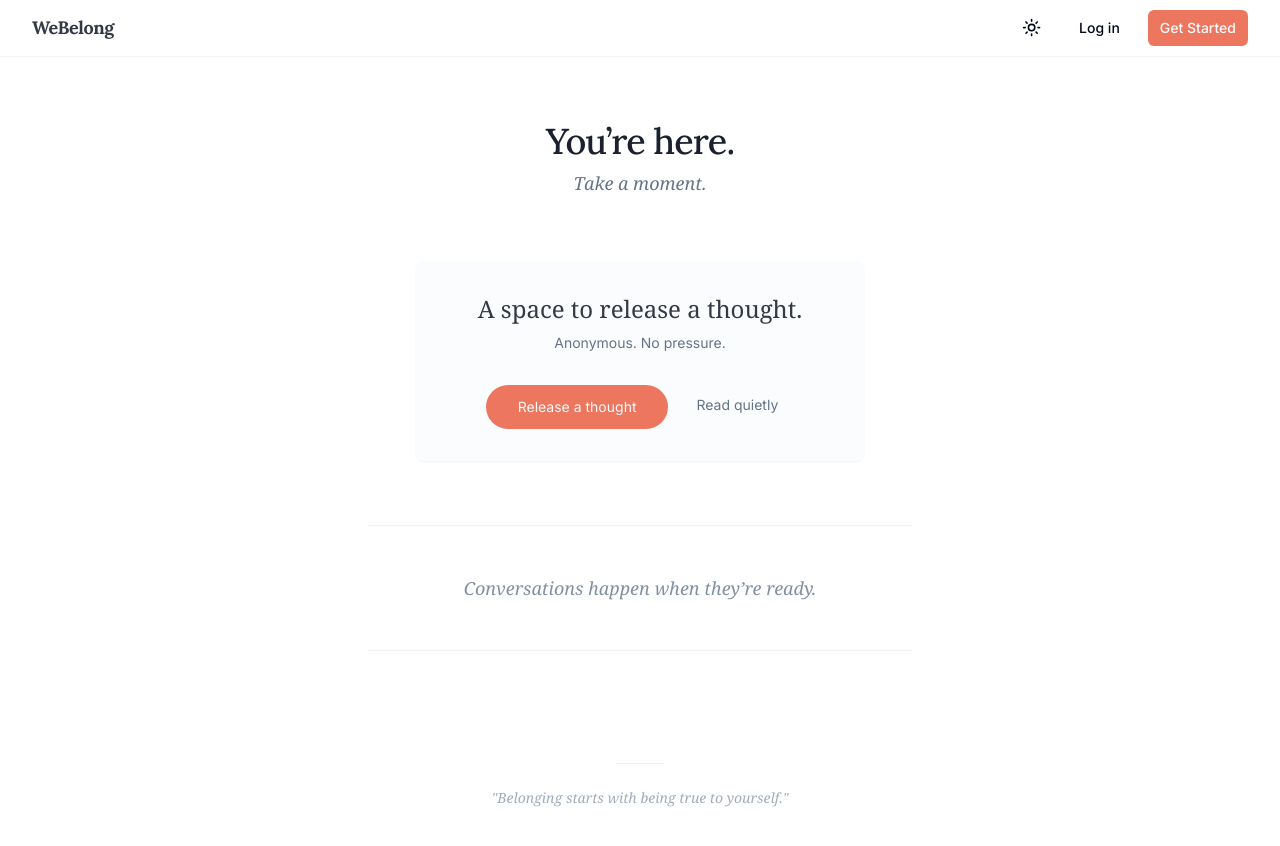
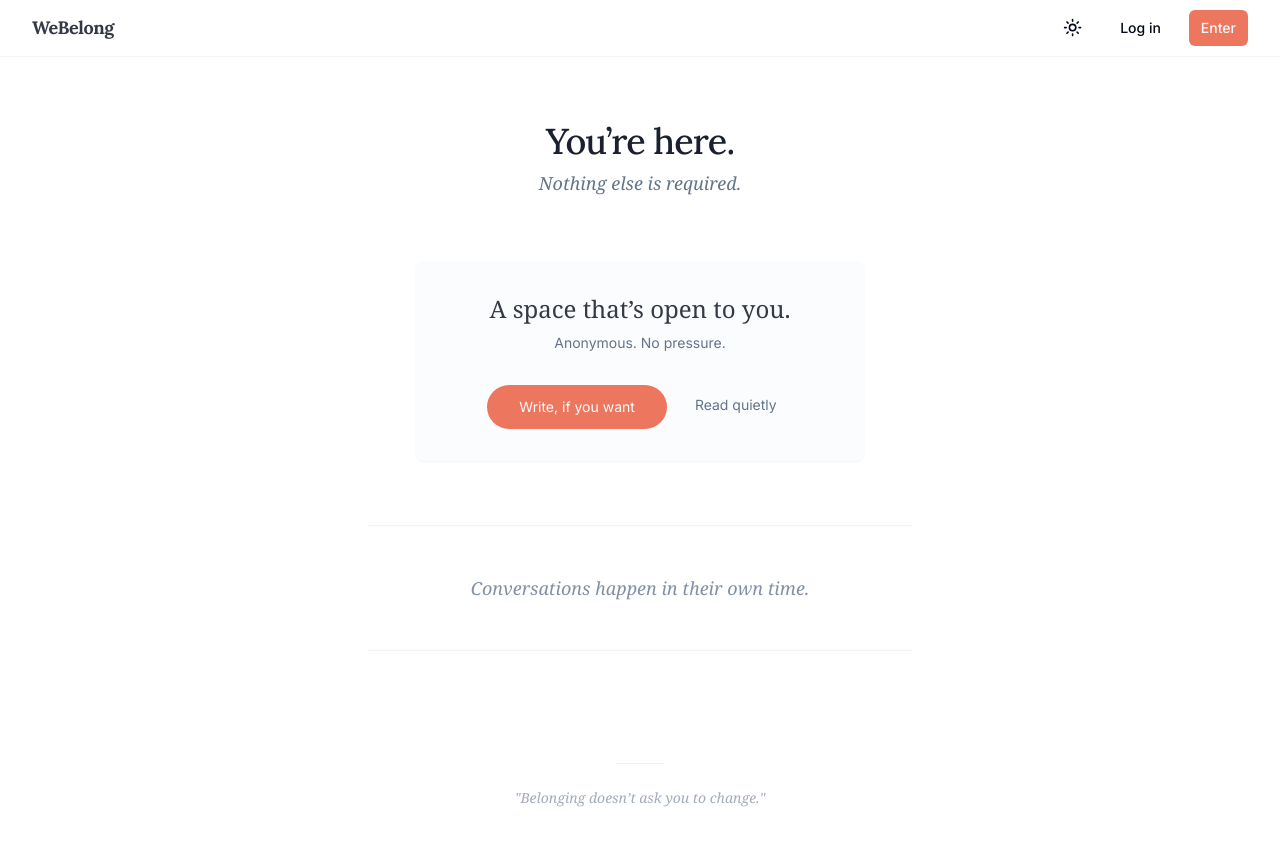
Before and after one commit to HemantJadhav8825/hold-yourself, a Next.js app in the folder apps/frontend/: page / in a window 1280 px wide. Shown: the top 846 px of the page. Built offline with nearby package versions, Linux system fonts and the light colour scheme; no server answers.

Commit message:
refactor: Update various home screen UI texts to be more welcoming and less prescriptive.

```diff
--- a/apps/frontend/src/components/home/ArrivalHeader.tsx
+++ b/apps/frontend/src/components/home/ArrivalHeader.tsx
@@ -7,7 +7,7 @@ export function ArrivalHeader({ className }: { className?: string }) {
         You’re here.
       </h1>
       <p className="mt-2 text-muted-foreground text-lg font-serif italic animate-fade-in animation-delay-200">
-        Take a moment.
+        Nothing else is required.
       </p>
     </header>
   )
--- a/apps/frontend/src/components/home/ChatOverview.tsx
+++ b/apps/frontend/src/components/home/ChatOverview.tsx
@@ -29,7 +29,7 @@ export function ChatOverview() {
       {!hasConversations ? (
         <div className="text-center py-12 border-t border-b border-border/50">
           <p className="text-muted-foreground font-serif italic text-lg opacity-80">
-            Conversations happen when they’re ready.
+            Conversations happen in their own time.
           </p>
         </div>
       ) : (
--- a/apps/frontend/src/components/home/HomeHeaderActions.tsx
+++ b/apps/frontend/src/components/home/HomeHeaderActions.tsx
@@ -19,7 +19,7 @@ export function HomeHeaderActions() {
         <Button variant="ghost" size="sm" disabled>
           Log in
         </Button>
-        <Button size="sm" disabled>Get Started</Button>
+        <Button size="sm" disabled>Enter</Button>
       </>
     )
   }
@@ -42,7 +42,7 @@ export function HomeHeaderActions() {
         </Button>
       </Link>
       <Link href="/signup">
-        <Button size="sm">Get Started</Button>
+        <Button size="sm">Enter</Button>
       </Link>
     </>
   )
--- a/apps/frontend/src/components/home/QuietFooter.tsx
+++ b/apps/frontend/src/components/home/QuietFooter.tsx
@@ -5,7 +5,7 @@ export function QuietFooter({ className }: { className?: string }) {
     <footer className={cn("py-12 text-center opacity-60 hover:opacity-100 transition-opacity select-none", className)}>
       <div className="w-12 h-px bg-border mx-auto mb-6" />
       <blockquote className="font-serif italic text-muted-foreground text-sm">
-        "Belonging starts with being true to yourself."
+        "Belonging doesn’t ask you to change."
       </blockquote>
     </footer>
   )
--- a/apps/frontend/src/components/home/SanctuaryEntryCard.tsx
+++ b/apps/frontend/src/components/home/SanctuaryEntryCard.tsx
@@ -13,7 +13,7 @@ export function SanctuaryEntryCard() {
         <CardContent className="p-8 text-center space-y-8">
           <div className="space-y-2">
             <h2 className="font-serif text-2xl text-foreground/80">
-              A space to release a thought.
+              A space that’s open to you.
             </h2>
             <p className="text-muted-foreground text-sm">
               Anonymous. No pressure.
@@ -27,7 +27,7 @@ export function SanctuaryEntryCard() {
               onClick={() => router.push('/sanctuary/feed')}
               data-testid="sanctuary-release-btn"
             >
-              Release a thought
+              Write, if you want
             </Button>
             <Button
               variant="ghost"
```
